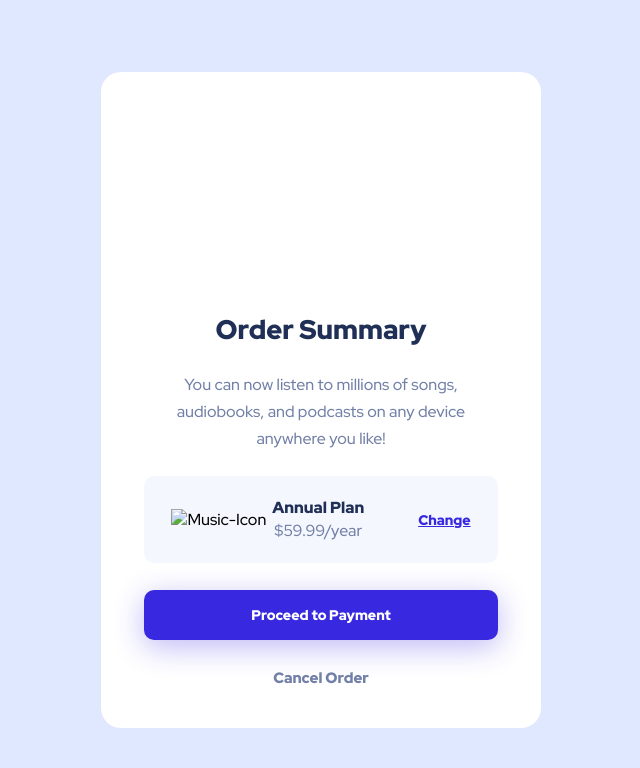
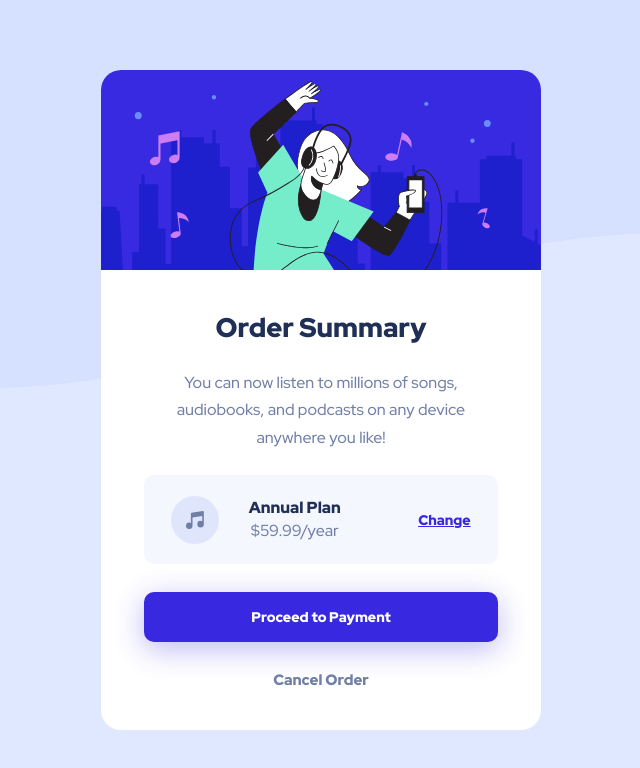
Before and after one commit to PakoDev63/Frontend-Mentor-Challenge-No.-1, a plain HTML site: page index.html in a window 1280 px wide. Shown: the whole page, without its empty margins (319-959 px from the left). Drawn offline with Linux system fonts and the light colour scheme.

Commit message:
Update index.html

```diff
--- a/index.html
+++ b/index.html
@@ -52,7 +52,7 @@
       width: 100vw;
       height: 100vh;
       overflow: hidden;
-      background-image: url(./images/pattern-background-desktop.svg);
+      background-image: url(/pattern-background-desktop.svg);
       background-repeat: no-repeat;
       background-size: 100%;
       background-position: top;
@@ -73,7 +73,7 @@
     .hero{
       height: 200px;
       width: 100%;
-      background-image: url(./images/illustration-hero.svg);
+      background-image: url(/illustration-hero.svg);
       background-repeat: no-repeat;
       background-size: cover;
       background-position: center;
@@ -174,7 +174,7 @@
 
     @media (max-width: 375px) {
       body{
-        background-image: url(./images/pattern-background-mobile.svg);
+        background-image: url(/pattern-background-mobile.svg);
       }
 
       .container{
@@ -206,7 +206,7 @@
       <p>You can now listen to millions of songs, audiobooks, and podcasts on any
       device anywhere you like!</p>
       <div class="price">
-        <img src=".\images\icon-music.svg" alt="Music-Icon" class="sound">
+        <img src="\icon-music.svg" alt="Music-Icon" class="sound">
         <div class="insideprice">
           <h4>Annual Plan</h4>
           <span>$59.99/year</span>
```
